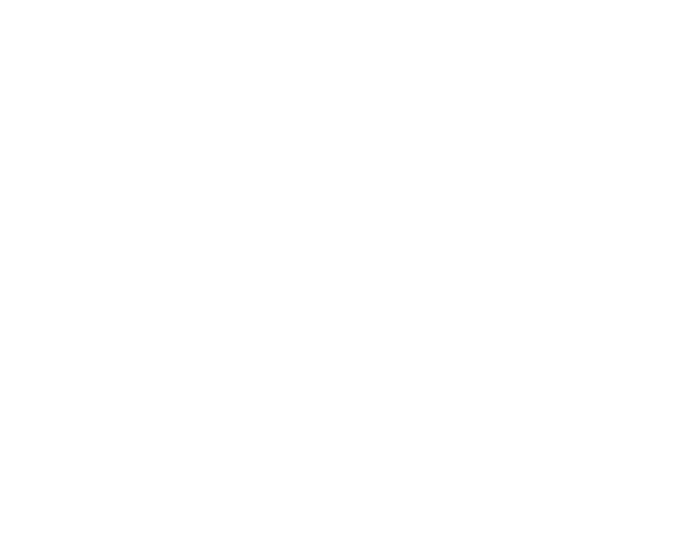
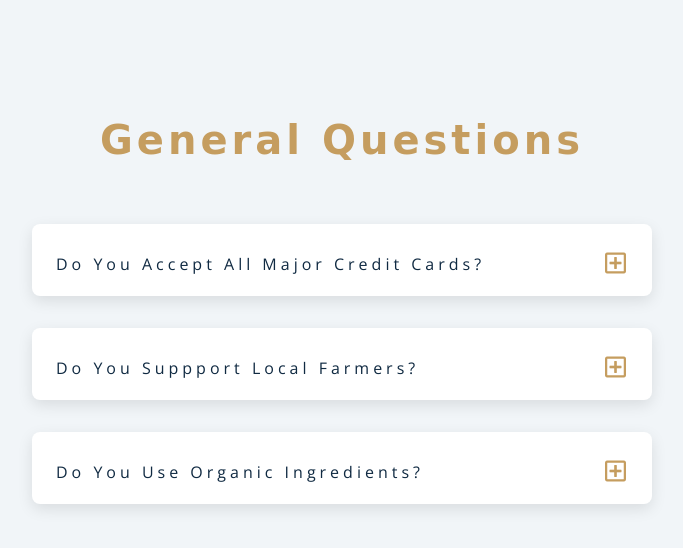
Before and after one commit to yashvaish2021/questions-accordian-in-js, a plain HTML site: page index.html in a window 1280 px wide. Shown: the whole page, without its empty margins (298-981 px from the left). Drawn offline with nearby package versions, Linux system fonts and the light colour scheme.

Commit message:
Added content in index.html and added assets

```diff
--- a/index.html
+++ b/index.html
@@ -5,12 +5,79 @@
     <meta charset="UTF-8">
     <meta http-equiv="X-UA-Compatible" content="IE=edge">
     <meta name="viewport" content="width=device-width, initial-scale=1.0">
+    <link rel="stylesheet" href="https://cdnjs.cloudflare.com/ajax/libs/font-awesome/5.14.0/css/all.min.css" />
     <link rel="stylesheet" href="./style.css">
     <title>Questions Project</title>
 </head>
 
 <body>
-    <script src="./app.js"></script>
+    <section class="questions">
+        <div class="title">
+            <h2>general questions</h2>
+        </div>
+        <div class="section-center">
+            <article class="question">
+                <div class="question-title">
+                    <p>do you accept all major credit cards?</p>
+                    <button type="button" class="question-btn">
+                        <span class="plus-icon">
+                            <i class="far fa-plus-square"></i>
+                        </span>
+                        <span class="minus-icon">
+                            <i class="far fa-minus-square"></i>
+                        </span>
+                    </button>
+                </div>
+                <div class="question-text">
+                    <p>
+                        Lorem ipsum dolor sit amet, consectetur adipisicing elit. Est
+                        dolore illo dolores quia nemo doloribus quaerat, magni numquam
+                        repellat reprehenderit.
+                    </p>
+                </div>
+            </article>
+            <article class="question">
+                <div class="question-title">
+                    <p>do you suppport local farmers?</p>
+                    <button type="button" class="question-btn">
+                        <span class="plus-icon">
+                            <i class="far fa-plus-square"></i>
+                        </span>
+                        <span class="minus-icon">
+                            <i class="far fa-minus-square"></i>
+                        </span>
+                    </button>
+                </div>
+                <div class="question-text">
+                    <p>
+                        Lorem ipsum dolor sit amet, consectetur adipisicing elit. Est
+                        dolore illo dolores quia nemo doloribus quaerat, magni numquam
+                        repellat reprehenderit.
+                    </p>
+                </div>
+            </article>
+            <article class="question">
+                <div class="question-title">
+                    <p>do you use organic ingredients?</p>
+                    <button type="button" class="question-btn">
+                        <span class="plus-icon">
+                            <i class="far fa-plus-square"></i>
+                        </span>
+                        <span class="minus-icon">
+                            <i class="far fa-minus-square"></i>
+                        </span>
+                    </button>
+                </div>
+                <div class="question-text">
+                    <p>
+                        Lorem ipsum dolor sit amet, consectetur adipisicing elit. Est
+                        dolore illo dolores quia nemo doloribus quaerat, magni numquam
+                        repellat reprehenderit.
+                    </p>
+                </div>
+            </article>
+    </section>
+    <script src="./target-query.js"></script>
 
 </body>
 
--- a/style.css
+++ b/style.css
@@ -0,0 +1,274 @@
+@import url("https://fonts.googleapis.com/css?family=Open+Sans|Roboto:400,700&display=swap");
+
+:root {
+    /* dark shades of primary color*/
+    --clr-primary-1: hsl(205, 86%, 17%);
+    --clr-primary-2: hsl(205, 77%, 27%);
+    --clr-primary-3: hsl(205, 72%, 37%);
+    --clr-primary-4: hsl(205, 63%, 48%);
+    /* primary/main color */
+    --clr-primary-5: #49a6e9;
+    /* lighter shades of primary color */
+    --clr-primary-6: hsl(205, 89%, 70%);
+    --clr-primary-7: hsl(205, 90%, 76%);
+    --clr-primary-8: hsl(205, 86%, 81%);
+    --clr-primary-9: hsl(205, 90%, 88%);
+    --clr-primary-10: hsl(205, 100%, 96%);
+    /* darkest grey - used for headings */
+    --clr-grey-1: hsl(209, 61%, 16%);
+    --clr-grey-2: hsl(211, 39%, 23%);
+    --clr-grey-3: hsl(209, 34%, 30%);
+    --clr-grey-4: hsl(209, 28%, 39%);
+    /* grey used for paragraphs */
+    --clr-grey-5: hsl(210, 22%, 49%);
+    --clr-grey-6: hsl(209, 23%, 60%);
+    --clr-grey-7: hsl(211, 27%, 70%);
+    --clr-grey-8: hsl(210, 31%, 80%);
+    --clr-grey-9: hsl(212, 33%, 89%);
+    --clr-grey-10: hsl(210, 36%, 96%);
+    --clr-white: #fff;
+    --clr-red-dark: hsl(360, 67%, 44%);
+    --clr-red-light: hsl(360, 71%, 66%);
+    --clr-green-dark: hsl(125, 67%, 44%);
+    --clr-green-light: hsl(125, 71%, 66%);
+    --clr-gold: #c59d5f;
+    --clr-black: #222;
+    --ff-primary: "Roboto", sans-serif;
+    --ff-secondary: "Open Sans", sans-serif;
+    --transition: all 0.3s linear;
+    --spacing: 0.25rem;
+    --radius: 0.5rem;
+    --light-shadow: 0 5px 15px rgba(0, 0, 0, 0.1);
+    --dark-shadow: 0 5px 15px rgba(0, 0, 0, 0.2);
+    --max-width: 1170px;
+    --fixed-width: 620px;
+}
+
+/*
+===============
+Global Styles
+===============
+*/
+
+*,
+::after,
+::before {
+    margin: 0;
+    padding: 0;
+    box-sizing: border-box;
+}
+
+body {
+    font-family: var(--ff-secondary);
+    background: var(--clr-grey-10);
+    color: var(--clr-grey-1);
+    line-height: 1.5;
+    font-size: 0.875rem;
+}
+
+ul {
+    list-style-type: none;
+}
+
+a {
+    text-decoration: none;
+}
+
+img:not(.logo) {
+    width: 100%;
+}
+
+img {
+    display: block;
+}
+
+h1,
+h2,
+h3,
+h4 {
+    letter-spacing: var(--spacing);
+    text-transform: capitalize;
+    line-height: 1.25;
+    margin-bottom: 0.75rem;
+    font-family: var(--ff-primary);
+}
+
+h1 {
+    font-size: 3rem;
+}
+
+h2 {
+    font-size: 2rem;
+}
+
+h3 {
+    font-size: 1.25rem;
+}
+
+h4 {
+    font-size: 0.875rem;
+}
+
+p {
+    margin-bottom: 1.25rem;
+    color: var(--clr-grey-5);
+}
+
+@media screen and (min-width: 800px) {
+    h1 {
+        font-size: 4rem;
+    }
+
+    h2 {
+        font-size: 2.5rem;
+    }
+
+    h3 {
+        font-size: 1.75rem;
+    }
+
+    h4 {
+        font-size: 1rem;
+    }
+
+    body {
+        font-size: 1rem;
+    }
+
+    h1,
+    h2,
+    h3,
+    h4 {
+        line-height: 1;
+    }
+}
+
+/*  global classes */
+
+.btn {
+    text-transform: uppercase;
+    background: transparent;
+    color: var(--clr-black);
+    padding: 0.375rem 0.75rem;
+    letter-spacing: var(--spacing);
+    display: inline-block;
+    transition: var(--transition);
+    font-size: 0.875rem;
+    border: 2px solid var(--clr-black);
+    cursor: pointer;
+    box-shadow: 0 1px 3px rgba(0, 0, 0, 0.2);
+    border-radius: var(--radius);
+}
+
+.btn:hover {
+    color: var(--clr-white);
+    background: var(--clr-black);
+}
+
+/* section */
+.section {
+    padding: 5rem 0;
+}
+
+.section-center {
+    width: 90vw;
+    margin: 0 auto;
+    max-width: 1170px;
+}
+
+@media screen and (min-width: 992px) {
+    .section-center {
+        width: 95vw;
+    }
+}
+
+main {
+    min-height: 100vh;
+    display: grid;
+    place-items: center;
+}
+
+/*
+===============
+Questions
+===============
+*/
+.title {
+    margin-top: 15vh;
+    margin-bottom: 4rem;
+}
+
+.title h2 {
+    color: var(--clr-gold);
+    font-family: "Great Vibes", cursive;
+    text-align: center;
+}
+
+.section-center {
+    max-width: var(--fixed-width);
+}
+
+.question {
+    background: var(--clr-white);
+    border-radius: var(--radius);
+    box-shadow: var(--light-shadow);
+    padding: 1.5rem 1.5rem 0 1.5rem;
+    margin-bottom: 2rem;
+}
+
+.question-title {
+    display: flex;
+    justify-content: space-between;
+    align-items: center;
+    text-transform: capitalize;
+    padding-bottom: 1rem;
+}
+
+.question-title p {
+    margin-bottom: 0;
+    letter-spacing: var(--spacing);
+    color: var(--clr-grey-1);
+}
+
+.question-btn {
+    font-size: 1.5rem;
+    background: transparent;
+    border-color: transparent;
+    cursor: pointer;
+    color: var(--clr-gold);
+    transition: var(--transition);
+}
+
+.question-btn:hover {
+    transform: rotate(90deg);
+}
+
+.question-text {
+    padding: 1rem 0 1.5rem 0;
+    border-top: 1px solid rgba(0, 0, 0, 0.2);
+}
+
+.question-text p {
+    margin-bottom: 0;
+}
+
+/* hide text */
+.question-text {
+    display: none;
+}
+
+.show-text .question-text {
+    display: block;
+}
+
+.minus-icon {
+    display: none;
+}
+
+.show-text .minus-icon {
+    display: inline;
+}
+
+.show-text .plus-icon {
+    display: none;
+}
```
Also changed, not shown: images/logo.svg (added).
